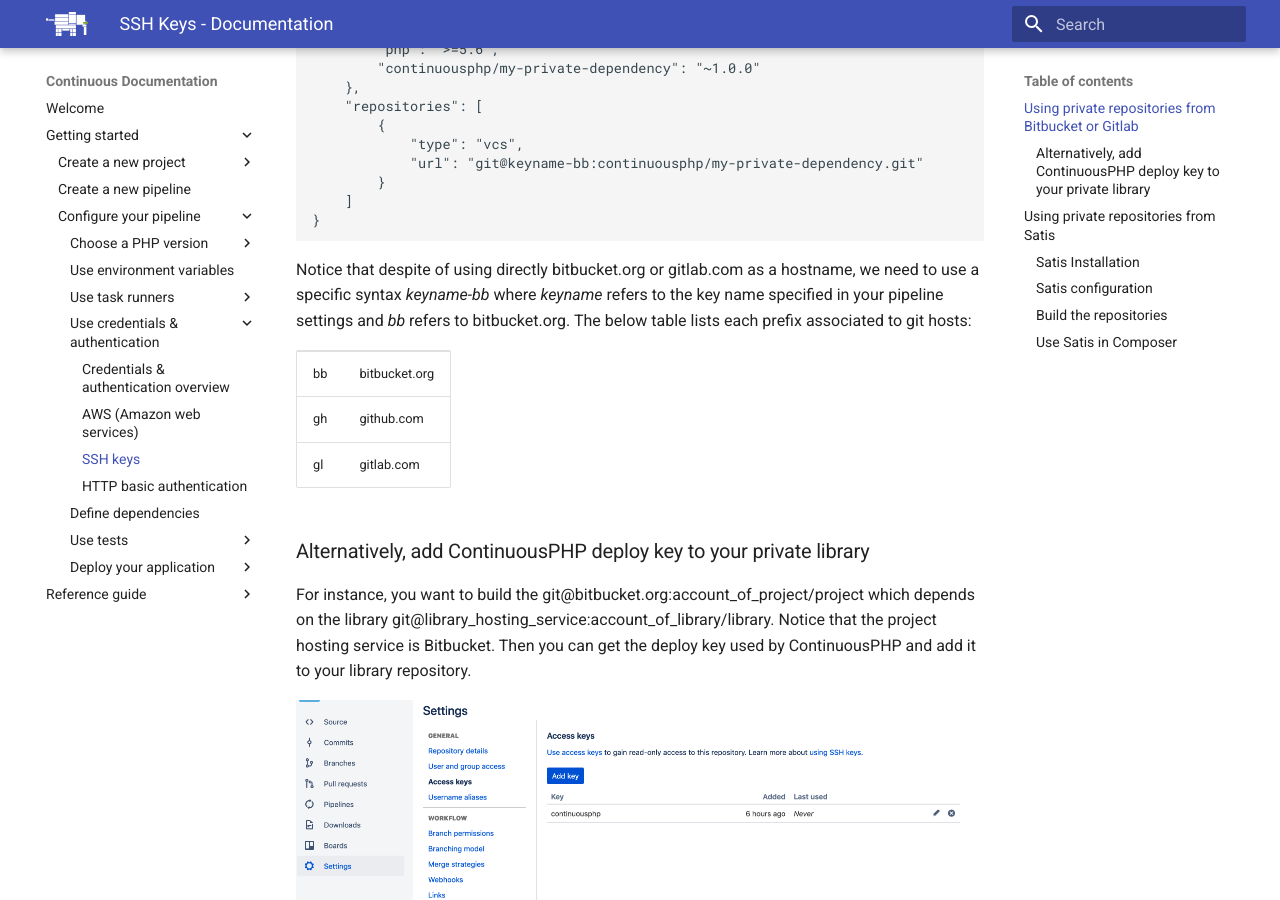
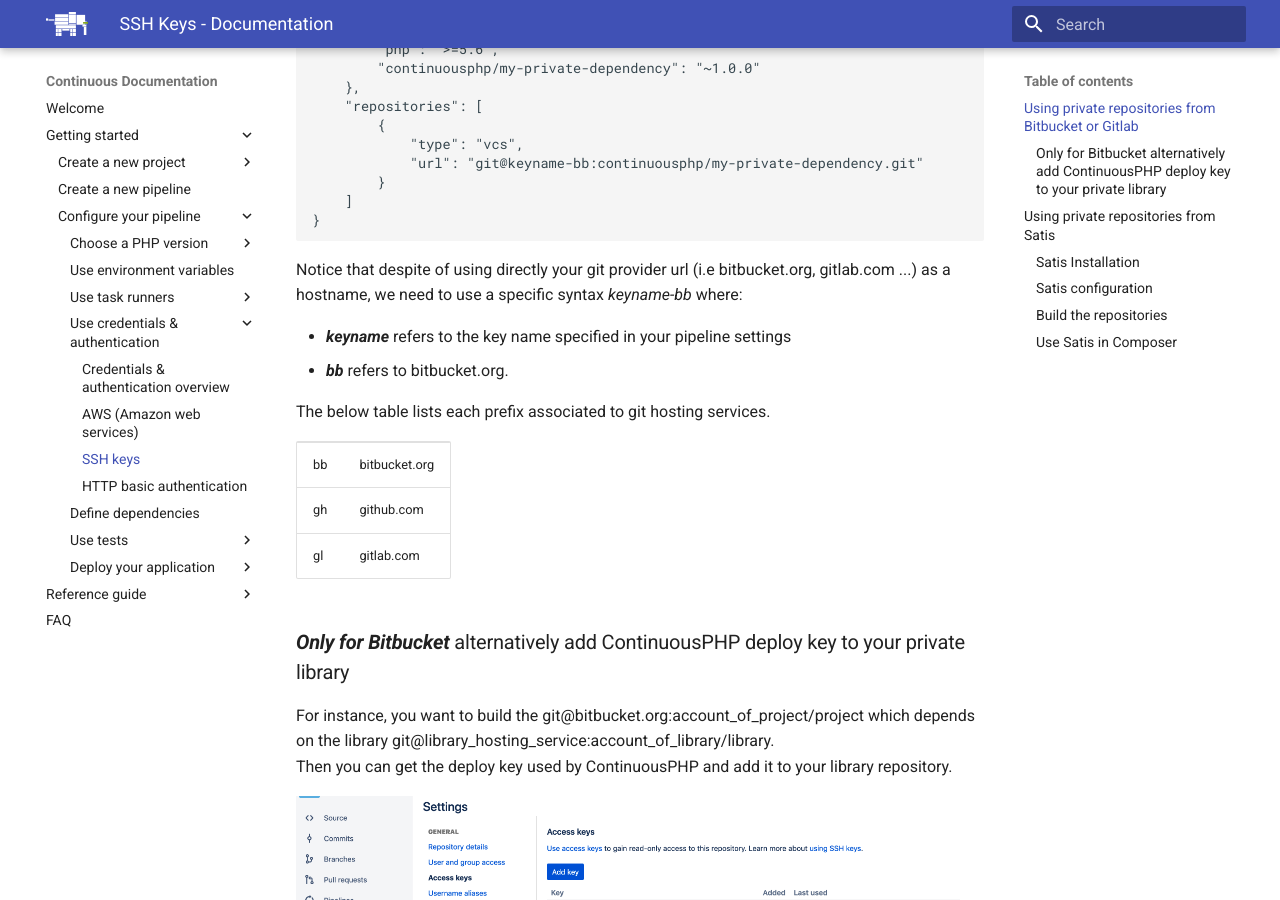
Before and after one commit to continuousphp/documentation, an MkDocs documentation site: the page built from docs/credentials-authentication/ssh.md, in a window 1280 px wide and 900 px high, scrolled down 1077 px. Built offline with MkDocs 1.6.1 and Material for MkDocs 9.7.7, drawn with Linux system fonts in a browser that asks for light colours.

````diff
--- a/docs/credentials-authentication/ssh.md
+++ b/docs/credentials-authentication/ssh.md
@@ -34,8 +34,12 @@ is an example of how to configure *Composer*:
     ]
 }
 ```
-Notice that despite of using directly bitbucket.org or gitlab.com as a hostname, we need to use a specific syntax *keyname-bb* where *keyname* refers to the key name specified in
-your pipeline settings and *bb* refers to bitbucket.org. The below table lists each prefix associated to git hosts:
+Notice that despite of using directly your git provider url (i.e bitbucket.org, gitlab.com ...) as a hostname, we need to use a specific syntax *keyname-bb* where:
+
+* ***keyname*** refers to the key name specified in your pipeline settings
+* ***bb*** refers to bitbucket.org.<br/>
+
+The below table lists each prefix associated to git hosting services.
 
 
 <table>
@@ -51,10 +55,9 @@ your pipeline settings and *bb* refers to bitbucket.org. The below table lists e
 </table>
 
 
-### Alternatively, add ContinuousPHP deploy key to your private library
+### ***Only for Bitbucket*** alternatively add ContinuousPHP deploy key to your private library
 
-For instance, you want to build the  git@bitbucket.org:account_of_project/project which depends on the library git@library_hosting_service:account_of_library/library.
-Notice that the project hosting service is Bitbucket.
+For instance, you want to build the  git@bitbucket.org:account_of_project/project which depends on the library git@library_hosting_service:account_of_library/library.<br/>
 Then you can get the deploy key used by ContinuousPHP and add it to your library repository.
 
 ![bitbucket settings](/assets/doc/credentials-authentication/bitbucket_account_settings.png)
--- a/mkdocs.yml
+++ b/mkdocs.yml
@@ -127,3 +127,4 @@ nav:
             - IRC: notification/irc.md
             - HTTP: notification/http.md
             - AWS SNS: notification/aws-sns.md
+    - FAQ: faq.md
````
Also changed, not shown: docs/faq.md (added, +19 -0 lines), docs/assets/doc/faq/reset_hook_localisation.png (added).
